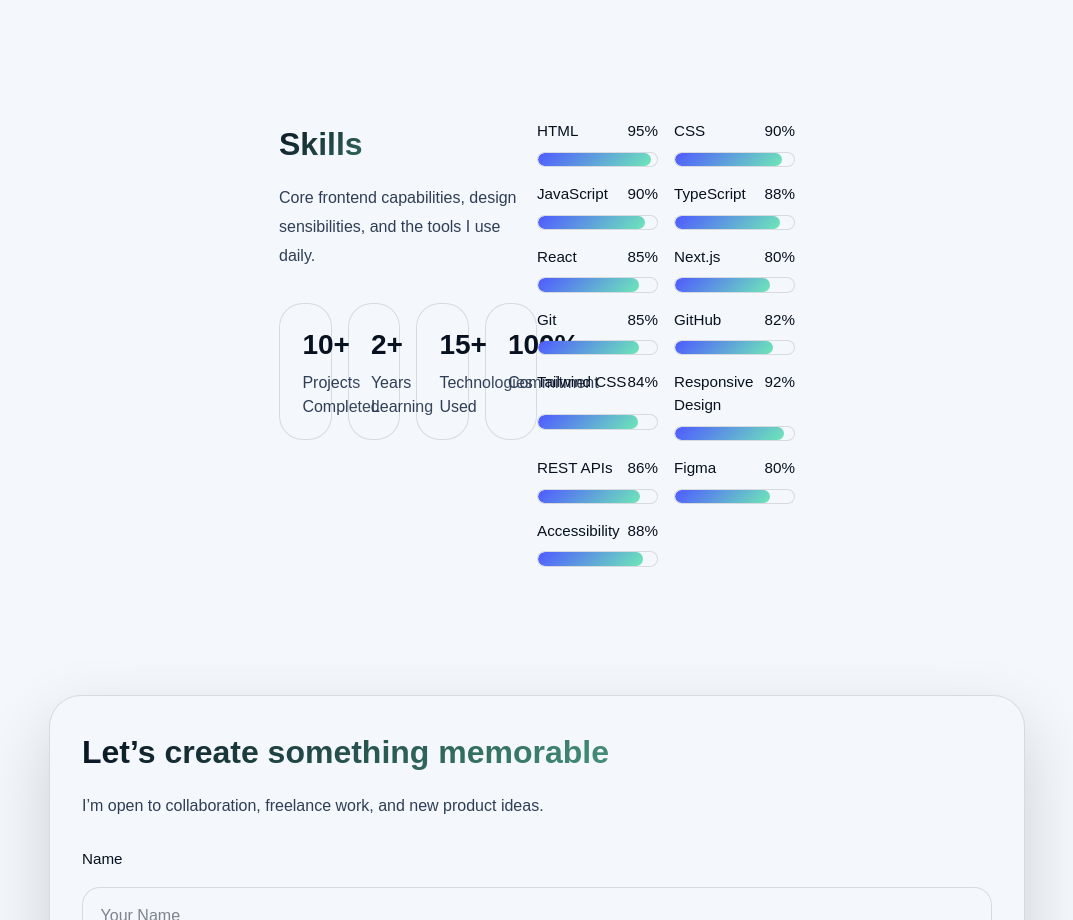
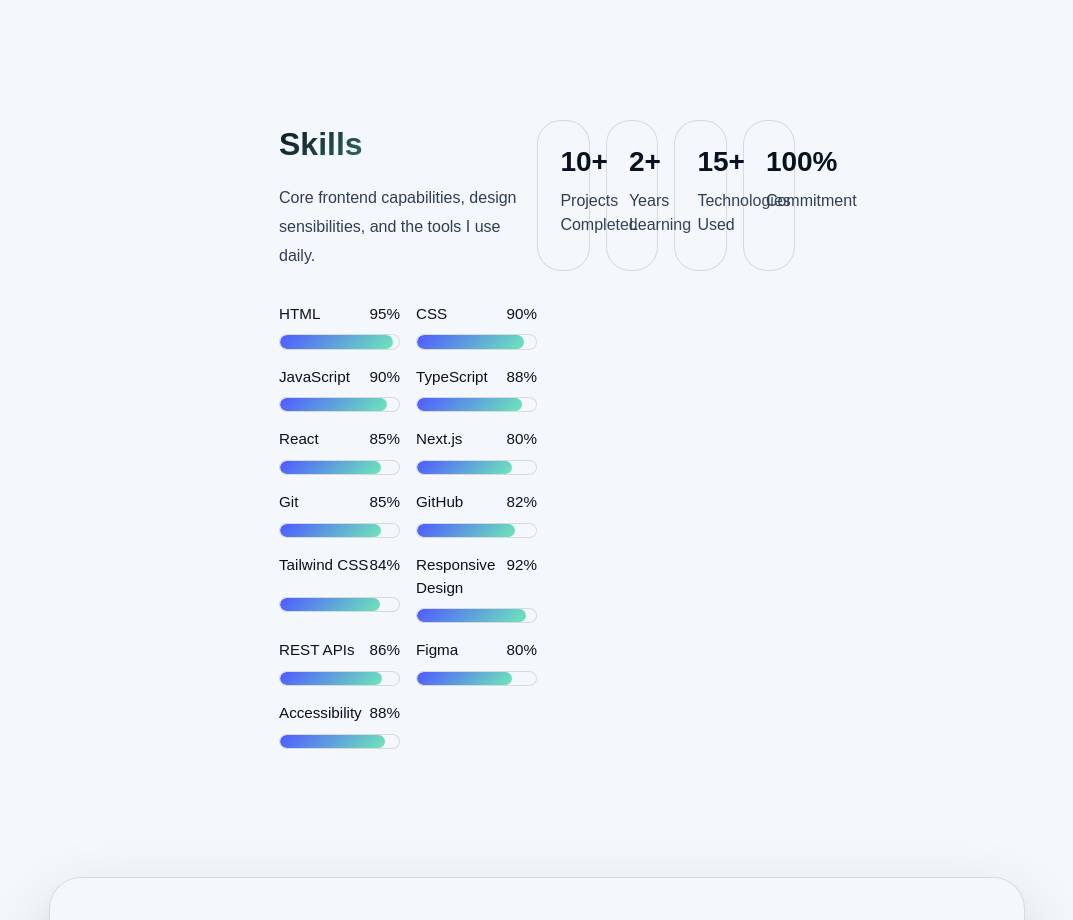
Before and after one commit to Lekan101/landingPage, a Next.js app: page / in a window 1280 px wide. Shown: the part 2940-3860 px from the top of the page, without its empty margins (103-1176 px from the left). Built offline with nearby package versions, Linux system fonts and the light colour scheme.

Commit message:
Update Skills.tsx

```diff
--- a/app/components/Skills.tsx
+++ b/app/components/Skills.tsx
@@ -17,7 +17,7 @@ export function Skills() {
 
   const skillsWithDelay = useMemo(
     () => skills.map((skill, index) => ({ ...skill, delay: index * 80 })),
-    [],
+    []
   );
 
   useEffect(() => {
@@ -46,7 +46,7 @@ export function Skills() {
           requestAnimationFrame(tick);
         }
       },
-      { threshold: 0.3 },
+      { threshold: 0.3 }
     );
 
     observer.observe(sectionRef.current);
@@ -55,12 +55,10 @@ export function Skills() {
 
   return (
     <section id="skills" className={styles.skillsSection} ref={sectionRef}>
-      <div>
       <div className={styles.sectionHeader}>
         <h2 className={styles.sectionTitle}>Skills</h2>
         <p className={styles.sectionIntro}>
-            Core frontend capabilities, design sensibilities, and the tools I
-            use daily.
+          Core frontend capabilities, design sensibilities, and the tools I use daily.
         </p>
       </div>
 
@@ -81,7 +79,6 @@ export function Skills() {
           <strong>{counts.commitment}% </strong>
           <span>Commitment</span>
         </article>
-        </div>
       </div>
 
       <div className={styles.skillBarGrid}>
```
Lines whose indentation alone changed are shown as unchanged.
